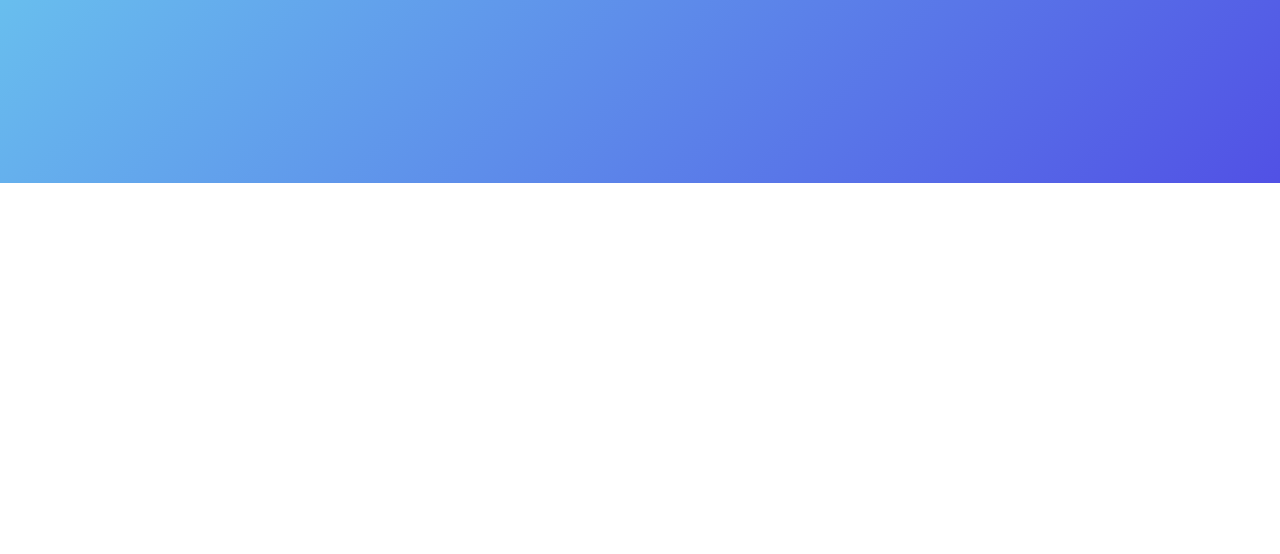
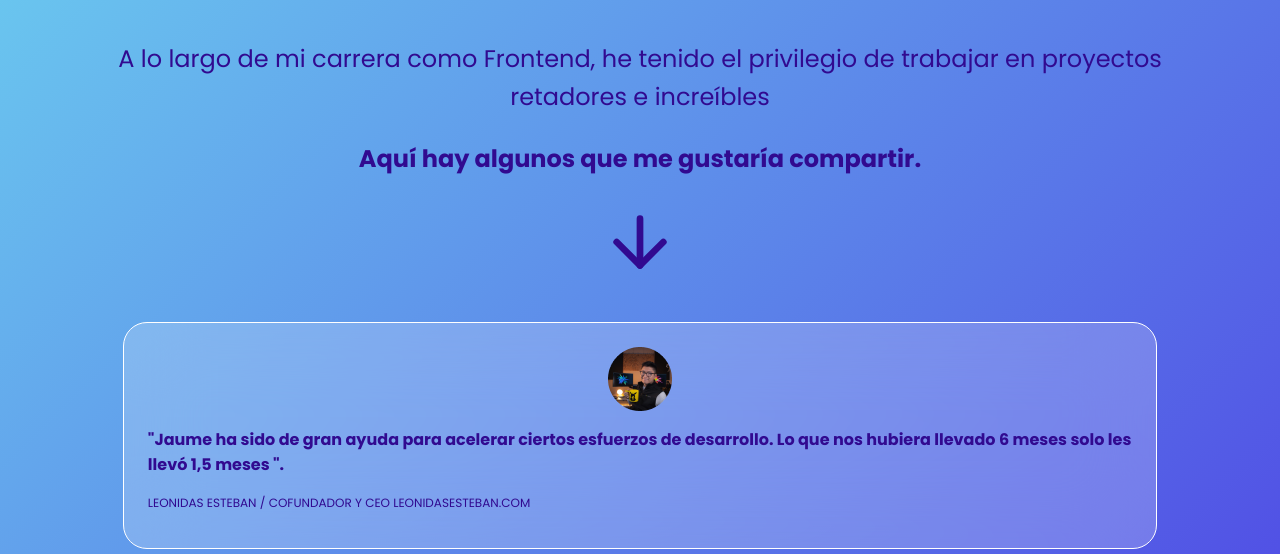
Before and after one commit to jesusmigueldelacruz/figma-portfolio, a plain HTML site: page index.html in a window 1280 px wide. Shown: the part 633-1187 px from the top of the page. Before the commit the page ends 816 px from the top, so only its background shows below. Drawn offline with Linux system fonts and the light colour scheme.

Commit message:
mensaje personal y testimonios

```diff
--- a/css/index.css
+++ b/css/index.css
@@ -4,6 +4,7 @@
 @import "./hero.css";
 @import "./wrapper.css";
 @import "./menu.css";
+@import "./testimonials.css";
 
 :root {
   --fontBase: "Poppins", sans-serif;
@@ -12,8 +13,10 @@
   --headline3: bold 48px/77px var(--fontBase);
   --headline4: bold 34px/55px var(--fontBase);
   --headline5: bold 24px/38px var(--fontBase);
+  --headline6: normal 24px/38px var(--fontBase);
   --body1: 16px/25px var(--fontBase);
   --body2: 14px/22px var(--fontBase);
+  --body3: bold 16px/25px var(--fontBase);
   --button: bold 14px/22px var(--fontBase);
   --caption: 12px/19px var(--fontBase);
   --gradient: radial-gradient(
@@ -32,3 +35,24 @@ body {
   font: var(--body1);
   color: var(--purple);
 }
+
+.copy-projects {
+  text-align: center;
+  margin-top: 40px;
+  width: 100%;
+}
+.container-copy-projects {
+  width: 95%;
+  margin: auto;
+}
+.copy-one {
+  font: var(--headline6);
+}
+.copy-two {
+  font: var(--headline5);
+}
+.arrow-down {
+  margin: auto;
+  width: 80px;
+  height: 80px;
+}
--- /dev/null
+++ b/css/testimonials.css
@@ -0,0 +1,23 @@
+.testimonials {
+  width: 100%;
+  margin-top: 40px;
+}
+.card-testimonials {
+  width: 85%;
+  margin: 0 auto;
+  padding: 24px;
+  border-radius: 24px;
+  border: 1px solid white;
+  background: rgba(255, 255, 255, 0.2);
+  backdrop-filter: blur(39.7657px);
+}
+.user-comment p {
+  font: var(--body3);
+}
+.user-position p {
+  font: var(--caption);
+}
+.user-photo {
+  display: block;
+  margin: auto;
+}
--- a/index.html
+++ b/index.html
@@ -67,6 +67,35 @@
           <a href="#" class="button">descarga curiculum</a>
         </div>
       </section>
+      <section class="copy-projects">
+        <section class="container-copy-projects">
+          <p class="copy-one">
+            A lo largo de mi carrera como Frontend, he tenido el privilegio de
+            trabajar en proyectos retadores e increíbles
+          </p>
+          <p class="copy-two">Aquí hay algunos que me gustaría compartir.</p>
+          <div class="arrow-down">
+            <img src="./icons/arrow-down.svg" alt="" />
+          </div>
+        </section>
+      </section>
+      <section class="testimonials">
+        <div class="card-testimonials">
+          <!-- <div class="user-photo"> -->
+          <img class="user-photo" src="./images/user.png" alt="" />
+          <!-- </div> -->
+          <div class="user-comment">
+            <p>
+              "Jaume ha sido de gran ayuda para acelerar ciertos esfuerzos de
+              desarrollo. Lo que nos hubiera llevado 6 meses solo les llevó 1,5
+              meses ".
+            </p>
+          </div>
+          <div class="user-position">
+            <p>LEONIDAS ESTEBAN / COFUNDADOR Y CEO LEONIDASESTEBAN.COM</p>
+          </div>
+        </div>
+      </section>
     </div>
   </body>
 </html>
```
Also changed, not shown: icons/arrow-down.svg (added), icons/icons-down.svg (deleted), images/user.png (added).
